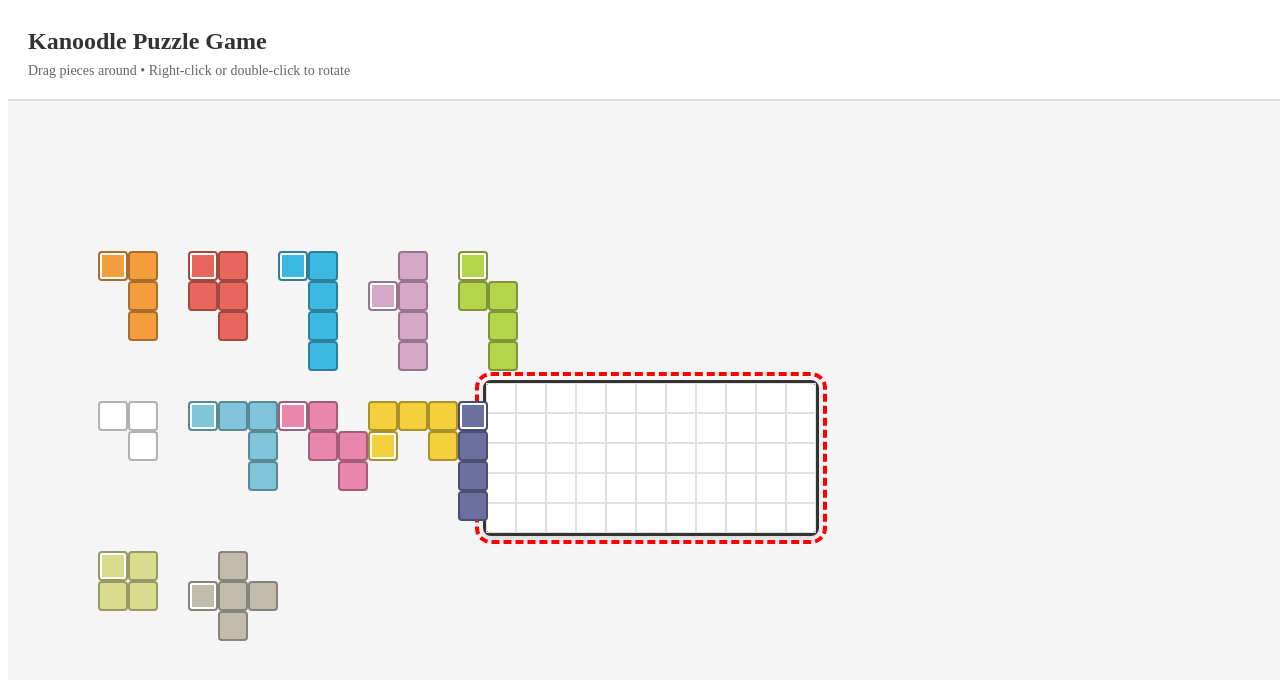
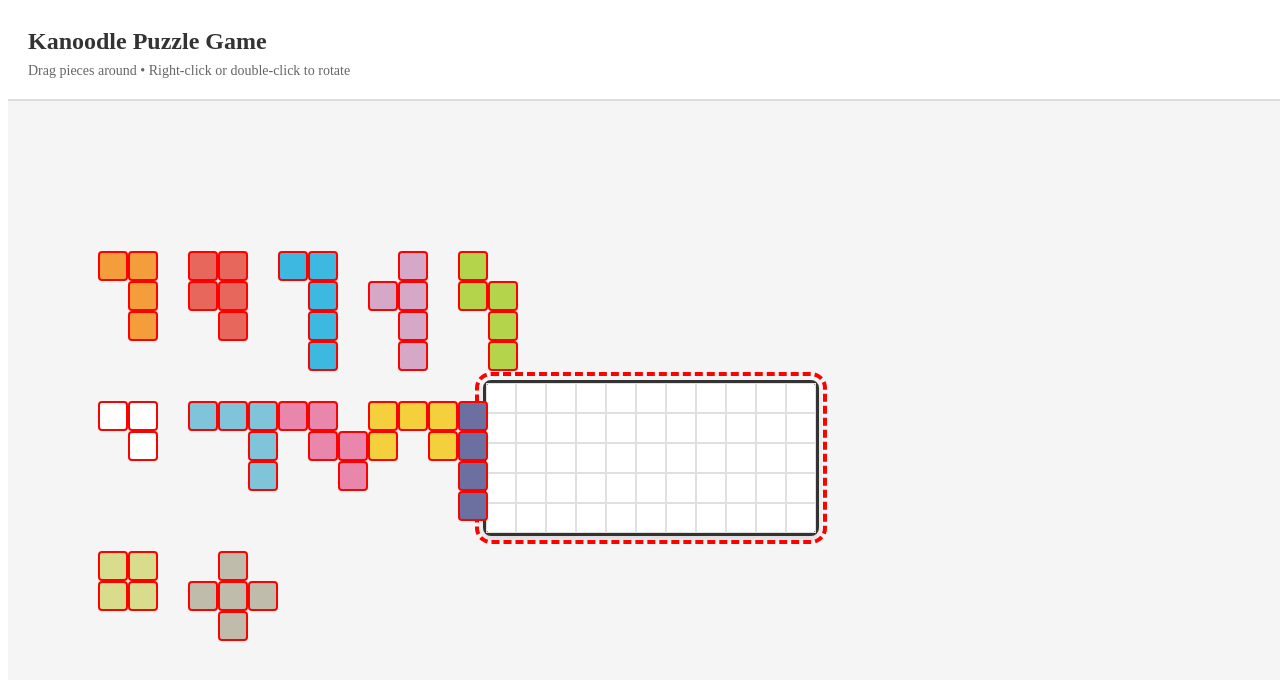
Before and after one commit to JaylenZeng/kanoodlele, a React (Vite) app in the folder project/: page / in a window 1280 px wide. Shown: the top 680 px of the page. Built offline with nearby package versions, Linux system fonts and the light colour scheme.

Commit message:
rotation and reflection now remove piece from board to avoid rendering bugs

```diff
--- a/project/src/App.tsx
+++ b/project/src/App.tsx
@@ -5,25 +5,11 @@
 import { useGameState } from './hooks/useGameState';
 import { useDragAndDropSetup } from './hooks/useDragAndDrop';
 import { INITIAL_PIECES, BOARD_CONFIG } from './constants/game.constants';
-import { createInitialGrid, updateGrid } from './utils/gridUtils';
+import { createInitialGrid, clearCells } from './utils/gridUtils';
 import { type Piece } from './types/piece.types';
 import { type Cell } from './types/board.types'
 import styles from './App.module.css';
 import { snapToGridOnBoard } from './utils/snapToGrid';
-
-function DebugOverlay() {
-    const [collisionRect, setCollisionRect] = React.useState<DOMRect | null>(null);
-
-    useDndMonitor({
-        onDragMove(event) {
-            // Log the collision rect being used
-            console.log('Active rect:', event.active.rect.current.translated);
-            console.log('Over:', event.over?.id, event.over?.rect);
-        },
-    });
-
-    return null; // Or render a visual if needed
-}
 
 export default function App(): ReactElement {
     const { pieces, updatePiecePosition, rotatePiece, reflectPiece, placePieceOnBoard, removePieceFromBoard } = useGameState(INITIAL_PIECES);
@@ -39,6 +25,28 @@
         removePieceFromBoard,
         lastValidGridPosition,
     );
+
+    const handleRotatePiece = (id: string): void => {
+        const piece = pieces.find(p => p.id === id);
+
+        if (piece?.onBoard && piece.boardX !== undefined && piece.boardY !== undefined) {
+            const newGrid = clearCells(grid, piece.boardX, piece.boardY, piece);
+            setGrid(newGrid);
+        }
+
+        rotatePiece(id);
+    };
+
+    const handleReflectPiece = (id: string): void => {
+        const piece = pieces.find(p => p.id === id);
+
+        if (piece?.onBoard && piece.boardX !== undefined && piece.boardY !== undefined) {
+            const newGrid = clearCells(grid, piece.boardX, piece.boardY, piece);
+            setGrid(newGrid);
+        }
+
+        reflectPiece(id);
+    };
 
 
     useEffect(() => {
@@ -74,8 +82,8 @@
                         <DraggablePiece
                             key = {piece.id}
                             piece = {piece}
-                            onRotate={() => rotatePiece(piece.id)}
-                            onReflect={() => reflectPiece(piece.id)}
+                            onRotate={() => handleRotatePiece(piece.id)}
+                            onReflect={() => handleReflectPiece(piece.id)}
                         />
                     ))}
                 </DndContext>
--- a/project/src/components/Pieces/DraggablePiece.module.css
+++ b/project/src/components/Pieces/DraggablePiece.module.css
@@ -11,8 +11,15 @@
 .cell {
   position: absolute;
   border-radius: 4px;
-  border: 2px solid rgba(0, 0, 0, 0.3);
   box-sizing: border-box;
+}
+
+.cellOnBoard {
+  border: 2px solid green;
+}
+
+.cellOffBoard {
+  border: 2px solid red;
 }
 
 .pieceLabel {
@@ -29,5 +36,5 @@
 }
 
 .rootCell {
-  box-shadow: 0 0 0 2px #fff inset;
+  /* box-shadow: 0 0 0 2px #fff inset; */
 }
--- a/project/src/components/Pieces/DraggablePiece.tsx
+++ b/project/src/components/Pieces/DraggablePiece.tsx
@@ -59,7 +59,7 @@
     return (
         <div
             ref={setNodeRef}
-            className={`${styles.pieceContainer} ${isDragging ? styles.dragging : ''}`}
+            className={`${styles.pieceContainer} ${isDragging ? styles.dragging : ''} ${piece.onBoard ? styles.onBoard : styles.offBoard}`}
             style={containerStyle}
             onContextMenu={handleContextMenu}
             onMouseDown={handleMouseDown}
@@ -70,7 +70,7 @@
             {rotatedShape.map(([dx, dy], index) => (
                 <div
                     key={index}
-                    className={`${styles.cell} ${index === 0 ? styles.rootCell : ''}`}
+                    className={`${styles.cell} ${index === 0 ? styles.rootCell : ''} ${piece.onBoard ? styles.cellOnBoard : styles.cellOffBoard}`}
                     style={{
                         backgroundColor: color,
                         left: `${(dx - minX) * CELL_SIZE}px`,
--- a/project/src/hooks/useGameState.ts
+++ b/project/src/hooks/useGameState.ts
@@ -19,7 +19,7 @@
         setPieces((prevPieces: Piece[]) =>
             prevPieces.map((piece: Piece) =>
                 piece.id === id
-                    ? { ...piece, rotation: getNextRotation(piece.rotation) }
+                    ? { ...piece, rotation: getNextRotation(piece.rotation), onBoard: false, boardX: undefined, boardY: undefined }
                     : piece
             )
         );
@@ -29,7 +29,7 @@
         setPieces((prevPieces: Piece[]) =>
             prevPieces.map((piece: Piece) =>
                 piece.id === id
-                    ? { ...piece, reflection: !piece.reflection }
+                    ? { ...piece, reflection: !piece.reflection, onBoard: false, boardX: undefined, boardY: undefined }
                     : piece
             )
         );
```
